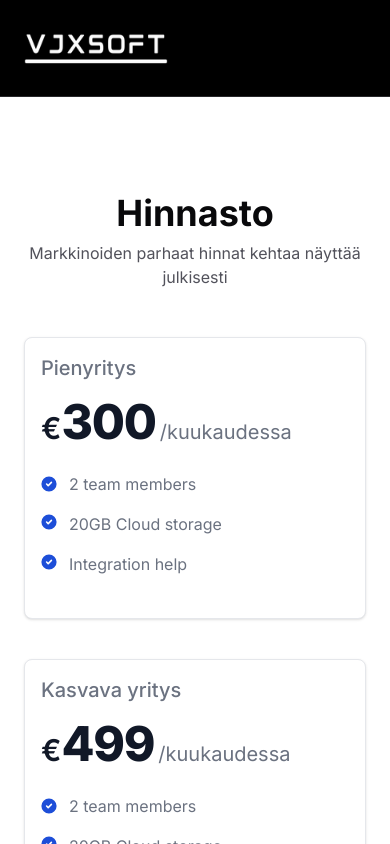
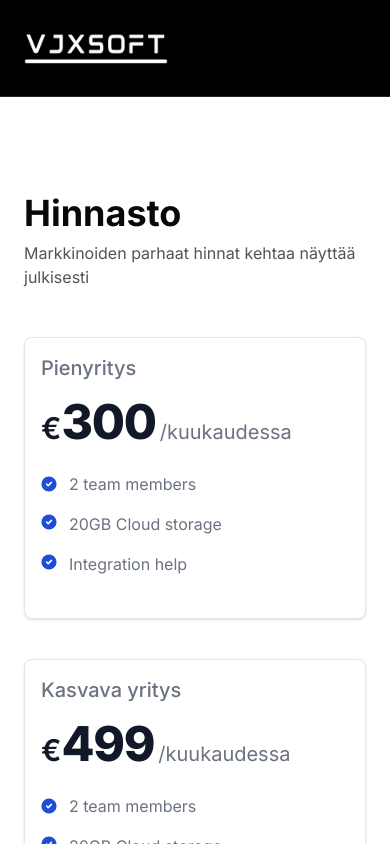
Before and after one commit to Itsdarkhere/VJXSOFT, a Next.js app: page /hinnasto in a window 390 px wide. Shown: the top 844 px of the page. Built offline with nearby package versions, Linux system fonts and the light colour scheme.

Commit message:
Bomb pricing

```diff
--- a/app/hinnasto/page.tsx
+++ b/app/hinnasto/page.tsx
@@ -6,9 +6,9 @@ export default function Hinnasto() {
         <div className="flex min-h-screen flex-col items-center">
             <section className=" w-full lg:px-6 flex justify-center lg:py-24">
                 <div className="max-w-7xl w-full py-24 px-6 bg-white lg:rounded-lg flex flex-col justify-center items-center">
-                    <div className="w-full max-w-md">
-                        <h1 className="text-4xl text-zinc-950 font-bold text-center">Hinnasto</h1>
-                        <p className="text-center text-zinc-600 mt-2">Markkinoiden parhaat hinnat kehtaa näyttää julkisesti</p>
+                    <div className="w-full max-w-md text-start lg:text-center">
+                        <h1 className="text-4xl text-zinc-950 font-bold">Hinnasto</h1>
+                        <p className="text-zinc-600 mt-2">Markkinoiden parhaat hinnat kehtaa näyttää julkisesti</p>
                     </div>
                     <div className="flex flex-col lg:flex-row items-center justify-center mt-12 gap-10 w-full">
                         <PriceCard title="Pienyritys" price={300} />
```
